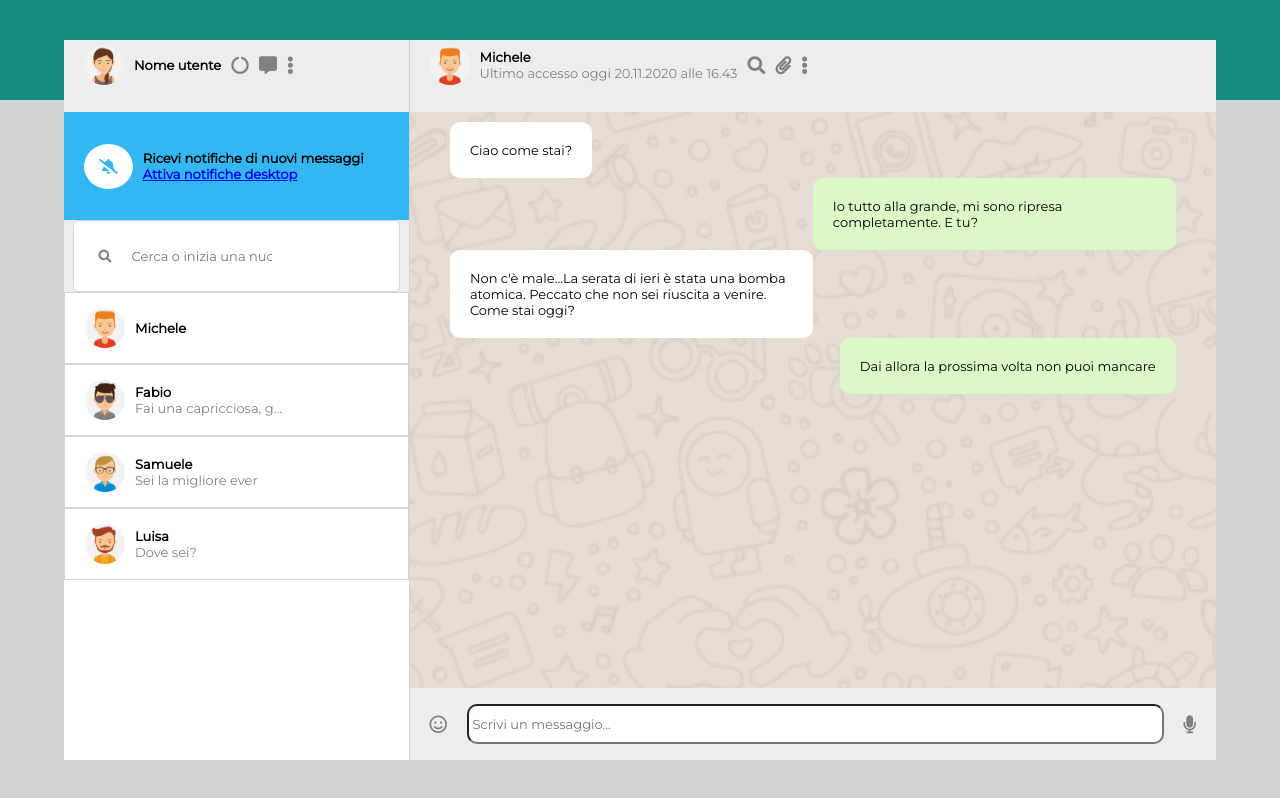
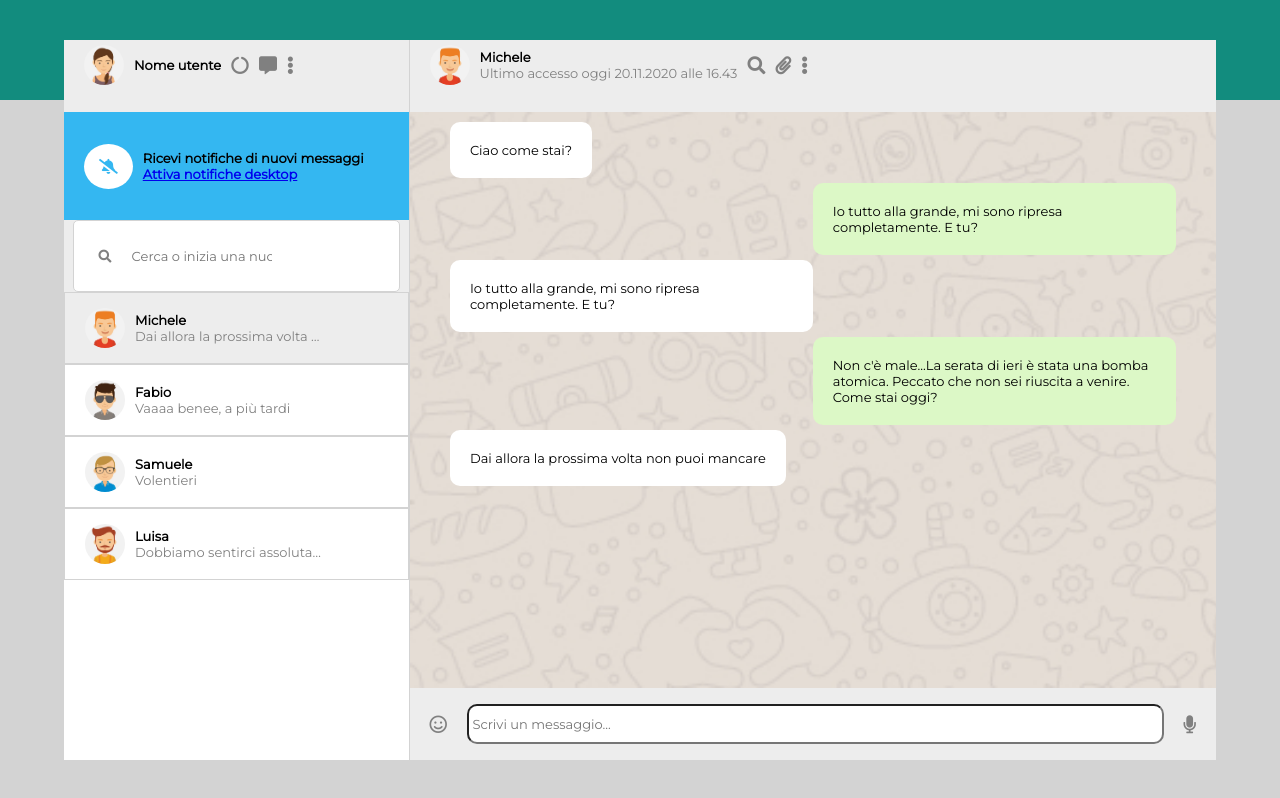
Before and after one commit to CaterinaDanizio/vue-boolzapp, a plain HTML site: page index.html in a window 1280 px wide. Drawn offline with nearby package versions, Linux system fonts and the light colour scheme.

Commit message:
Dynamic class & content with Vue

```diff
--- a/css/style.css
+++ b/css/style.css
@@ -81,7 +81,7 @@ img {
 
 .info.chat > p {
    white-space: nowrap;
-   width: 150px;
+   width: 190px;
    overflow: hidden;
    text-overflow: ellipsis;
 }
@@ -185,6 +185,7 @@ img {
   max-width: 50%;
   border-radius: 10px;
   padding: 20px;
+  margin-bottom: 5px;
   background-color: white;
 }
 
--- a/index.html
+++ b/index.html
@@ -59,12 +59,12 @@
 
             <section class="list-chat">
               <ul>
-                <li v-for="(item, index) in chat" @click="chatSelect">
+                <li v-for="(item, index) in chat"  :class="{'active': index === chatActive}" @click="chatSelect(index)">
                   <div class="avatar flex space">
                     <img :src="item.img" alt="">
                     <div class="info chat">
                       <h4>{{ item.username }}</h4>
-                      <p class="grey">{{ item.lastMessage }}</p>
+                      <p class="grey"> {{ item.msg[item.msg.length-1].text }} </p>
                     </div>
                   </div>
                 </li>
@@ -76,10 +76,10 @@
           <div class="right-column">
             <div class="bar">
               <div class="avatar flex">
-                <img src="img/avatar_1.jpg" alt="">
+                <img :src="chat[chatActive].img" alt="">
                 <div class="info">
-                  <h4>Michele</h4>
-                  <p class="grey">Ultimo accesso oggi 20.11.2020 alle 16.43</p>
+                  <h4>{{ chat[chatActive].username }} </h4>
+                  <p class="grey"> {{ chat[chatActive].lastAccess }}</p>
                 </div>
                   <div class="icon flex grey">
                     <i class="fas fa-search"></i>
@@ -91,24 +91,9 @@
 
             <div class="chat-area">
               <div class="msg-container flex">
-                <div class="msg-sent flex">
-                  <div class="msg-bubble" v-for="(item, index) in chat[0].msg">
-                    <p>{{ item.message1 }}</p>
-                  </div>
-                </div>
-                <div class="msg-received flex">
-                  <div class="msg-bubble" v-for="(item, index) in chat[0].msg">
-                    <p>{{ item.message2 }}</p>
-                  </div>
-                </div>
-                <div class="msg-sent flex">
-                  <div class="msg-bubble" v-for="(item, index) in chat[0].msg">
-                    <p>{{ item.message3 }}</p>
-                  </div>
-                </div>
-                <div class="msg-received flex">
-                  <div class="msg-bubble" v-for="(item, index) in chat[0].msg">
-                    <p>{{ item.message4 }}</p>
+                <div class="flex" v-for="item in chat[chatActive].msg" :class="item.type==='ric' ? 'msg-received' : 'msg-sent'">
+                  <div class="msg-bubble">
+                    <p> {{ item.text }} </p>
                   </div>
                 </div>
               </div>
--- a/js/script.js
+++ b/js/script.js
@@ -3,61 +3,141 @@
 // La relativa chat in elenco rimane selezionata
 
 // Istanza Vue js
-
 var app = new Vue({
   el: '#window',
   data: {
+
+    // Index chat attiva
       chatActive: 0,
+
+  // Elenco chat
+    // Chat 1
       chat: [
           {
           img: "img/avatar_1.jpg",
           username: "Michele",
           lastAccess: "Ultimo accesso oggi 20.11.2020 alle 16.43",
-          lastMessage: "",
-// Creo un array che contenga i messaggi della chat con ogni singolo user
-          indexMsg: 0,
+
+    // Chat 1: messaggi
           msg: [
-            {message1: "Ciao come stai?",
-            message2: "Io tutto alla grande, mi sono ripresa completamente. E tu?",
-            message3: "Non c'è male...La serata di ieri è stata una bomba atomica. Peccato che non sei riuscita a venire. Come stai oggi?",
-            message4: "Dai allora la prossima volta non puoi mancare"
-          },
+            {type: "sent",
+            text: "Ciao come stai?"
+            },
+
+            {type: "ric",
+             text: "Io tutto alla grande, mi sono ripresa completamente. E tu?"
+            },
+
+            {type: "sent",
+             text: "Io tutto alla grande, mi sono ripresa completamente. E tu?"
+            },
+
+            {type: "ric",
+             text: "Non c'è male...La serata di ieri è stata una bomba atomica. Peccato che non sei riuscita a venire. Come stai oggi?"
+            },
+
+            {type: "sent",
+             text: "Dai allora la prossima volta non puoi mancare"
+            },
           ],
         },
+
+    // Chat 2
         {
         img: "img/avatar_2.jpg",
         username: "Fabio",
         lastAccess: "Ultimo accesso oggi 21.11.2020 alle 17.43",
-        lastMessage: "Fai una capricciosa, grazie",
 
-        indexMsg: 0,
+
+    // Chat 2: messaggi
         msg: [
-          {message1: "Stasera prendo le pizze",
-          message2: "Ah ok perfetto...ma per che ora facciamo?",
-          message3: "Pensavo per le 21, ok? Dimmi come la vuoi che le ordino in anticipo",
-          message4: "Fai una capricciosa, grazie",
-          message5: "Vaaaa benee, a più tardi"
-        },
+          {type: "sent",
+          text: "Stasera prendo le pizze"
+          },
+
+          {type: "ric",
+           text: "Ah ok perfetto...ma per che ora facciamo?"
+          },
+
+          {type: "sent",
+           text: "Pensavo per le 21, ok? Dimmi come la vuoi che le ordino in anticipo"
+          },
+
+          {type: "ric",
+           text: "Fai una capricciosa, grazie"
+          },
+
+          {type: "sent",
+           text: "Vaaaa benee, a più tardi"
+          },
         ],
-      },
+       },
+
+    // Chat 3
       {
       img: "img/avatar_3.jpg",
       username: "Samuele",
-      lastAccess: "Ultimo accesso oggi 22.11.2020 alle 17.43",
-      lastMessage: "Sei la migliore ever"
-    },
+      lastAccess: "Ultimo accesso oggi 23.11.2020 alle 21.43",
+
+    // Chat 3: messaggi
+      msg: [
+        {type: "ric",
+        text: "Ho preso un cagnolino e ho bisogno di chiederti qualche consiglio "
+        },
+
+        {type: "sent",
+         text: "Noooo davvero? Spettacolo...come si chiama? Dove l'hai preso?"
+        },
+
+        {type: "ric",
+         text: "L'ho chiamata Nala perchè sembra una piccola leonessa. L'ho presa in canile, è una meticcia"
+        },
+
+        {type: "ric",
+         text: "Quando puoi ci sentiamo che ti racconto"
+        },
+
+        {type: "sent",
+         text: "Volentieri"
+        },
+      ],
+      },
+
+      // Chat 4
+
       {
       img: "img/avatar_4.jpg",
       username: "Luisa",
       lastAccess: "Ultimo accesso oggi 24.11.2020 alle 18.43",
-      lastMessage: "Dove sei?"
+
+      msg: [
+        {type: "ric",
+        text: "Ti devo raccontare dell'altra sera"
+        },
+
+        {type: "sent",
+         text: "Cos'è successo? Voglio i dettagli"
+        },
+
+        {type: "ric",
+         text: "Ehehehe sono uscita con un tipo nuovo, affascinante...abbiamo passato una bella serata"
+        },
+
+        {type: "ric",
+         text: "Dopo tanti perdigiorno...finalmente uno decente"
+        },
+
+        {type: "sent",
+         text: "Dobbiamo sentirci assolutamente, devo sapere tutto"
+        },
+      ],
     },
   ],
 },
 
 methods: {
      chatSelect: function (index) {
-       this.chatActive = index;
+       return this.chatActive = index;
      },
   },
 })
```
